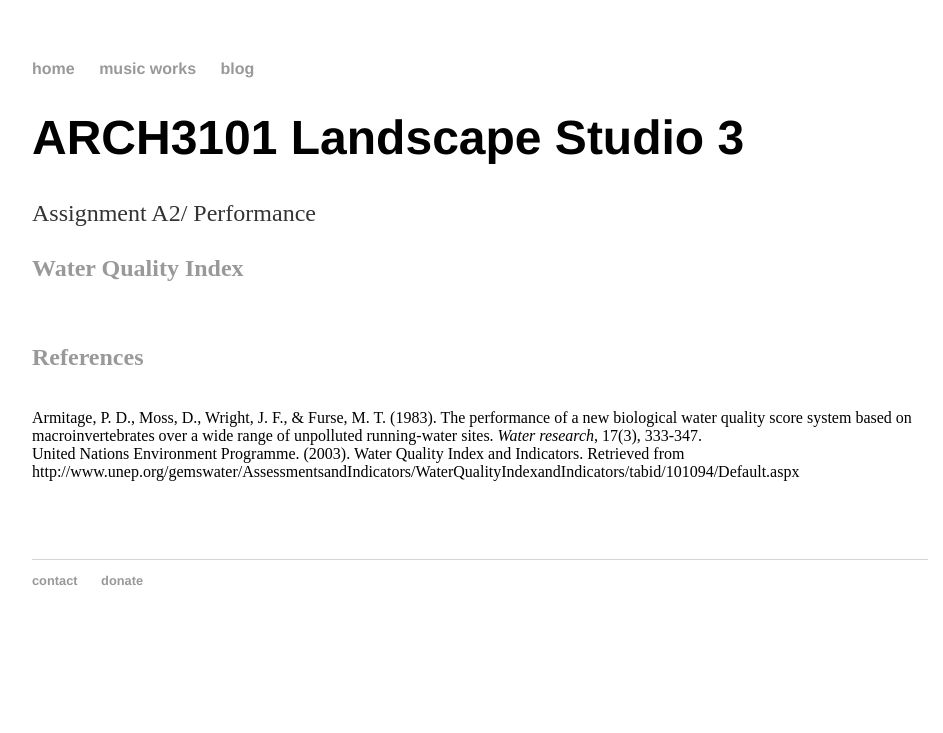
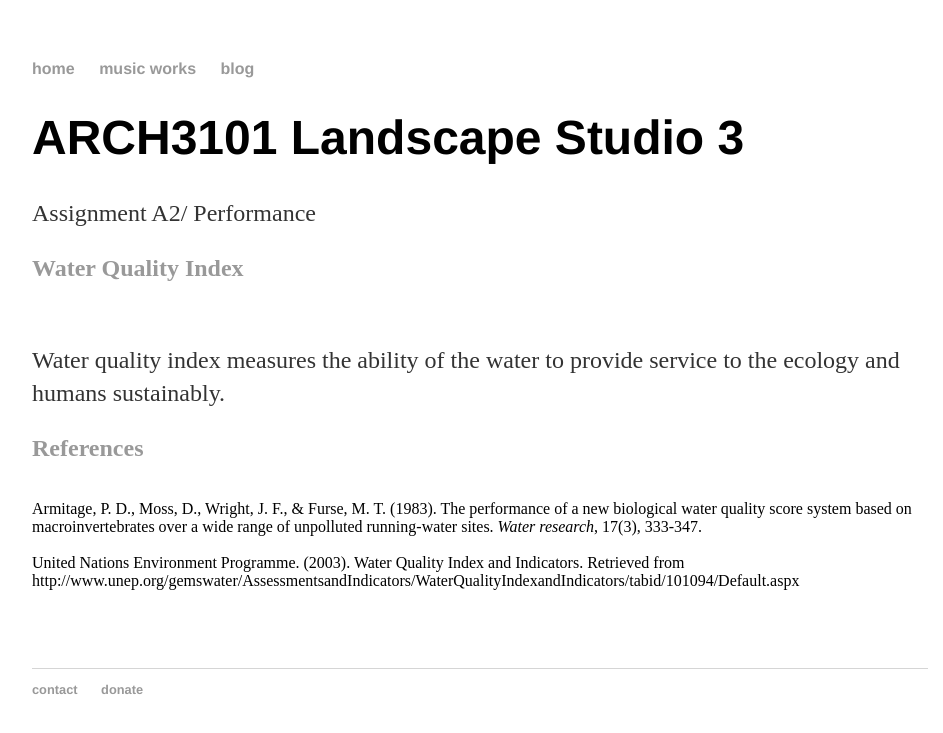
Before and after one commit to maksuihin/maksuihin.github.io, a Jekyll site: the page built from metric.html, in a window 1280 px wide. Shown: the top 733 px of the page, without its empty margins (160-1103 px from the left). Built offline with Jekyll 4.4.1, drawn with Linux system fonts in a browser that asks for light colours.

Commit message:
Update metric.html

```diff
--- a/metric.html
+++ b/metric.html
@@ -7,9 +7,11 @@ title: ARCH3101 Assignment A2
 			<h1 class="robots-nocontent">ARCH3101 Landscape Studio 3</h1>
 			<p>Assignment A2/ Performance</br>
 			<h2>Water Quality Index</h2></br></p>
-
+			<div class="blurb">
+		<p>Water quality index measures the ability of the water to provide service to the ecology and humans sustainably. </p>
+		</div>
 			<p><h2>References</h2></br>
-			Armitage, P. D., Moss, D., Wright, J. F., & Furse, M. T. (1983). The performance of a new biological water quality score system based on macroinvertebrates over a wide range of unpolluted running-water sites. <i>Water research</i>, 17(3), 333-347.</br>
+		Armitage, P. D., Moss, D., Wright, J. F., & Furse, M. T. (1983). The performance of a new biological water quality score system based on macroinvertebrates over a wide range of unpolluted running-water sites. <i>Water research</i>, 17(3), 333-347.</br></br>
 		United Nations Environment Programme. (2003). Water Quality Index and Indicators. Retrieved from http://www.unep.org/gemswater/AssessmentsandIndicators/WaterQualityIndexandIndicators/tabid/101094/Default.aspx
 			</p>
 		 </br></br></br>
```
